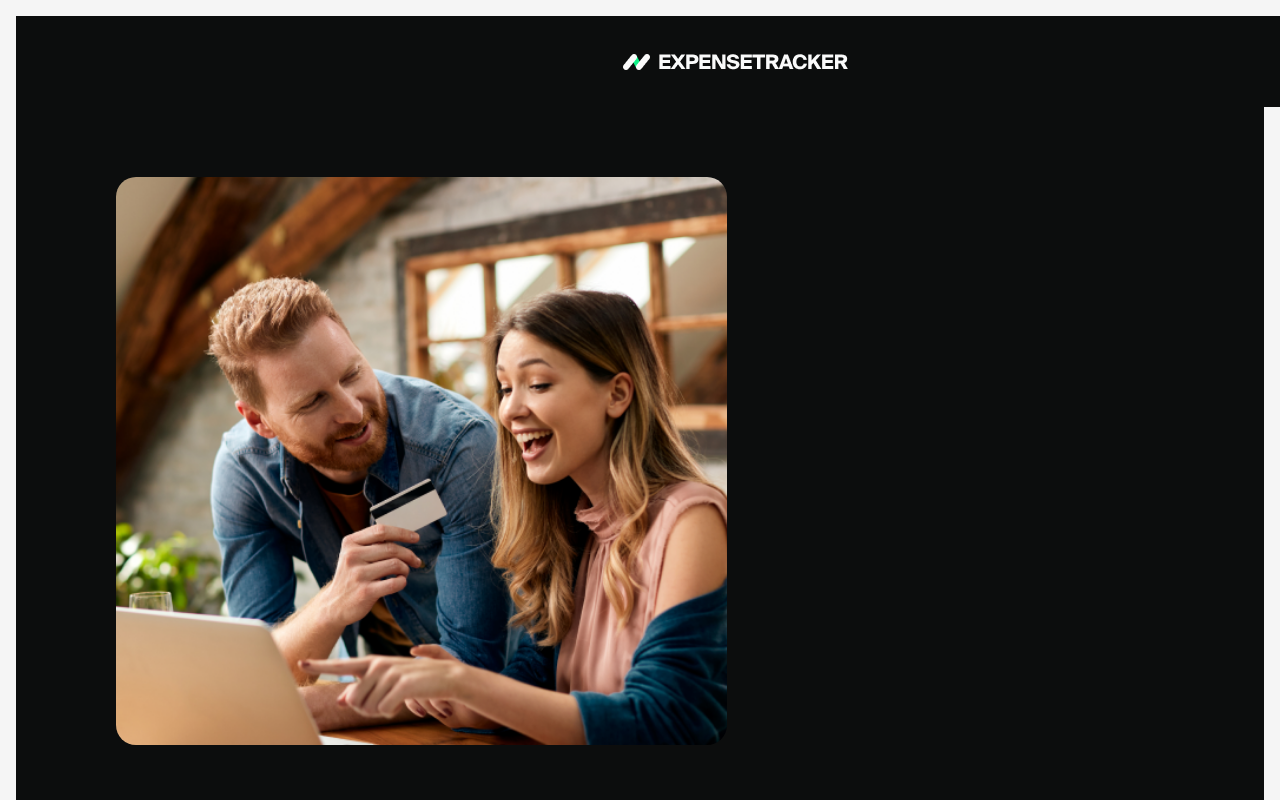
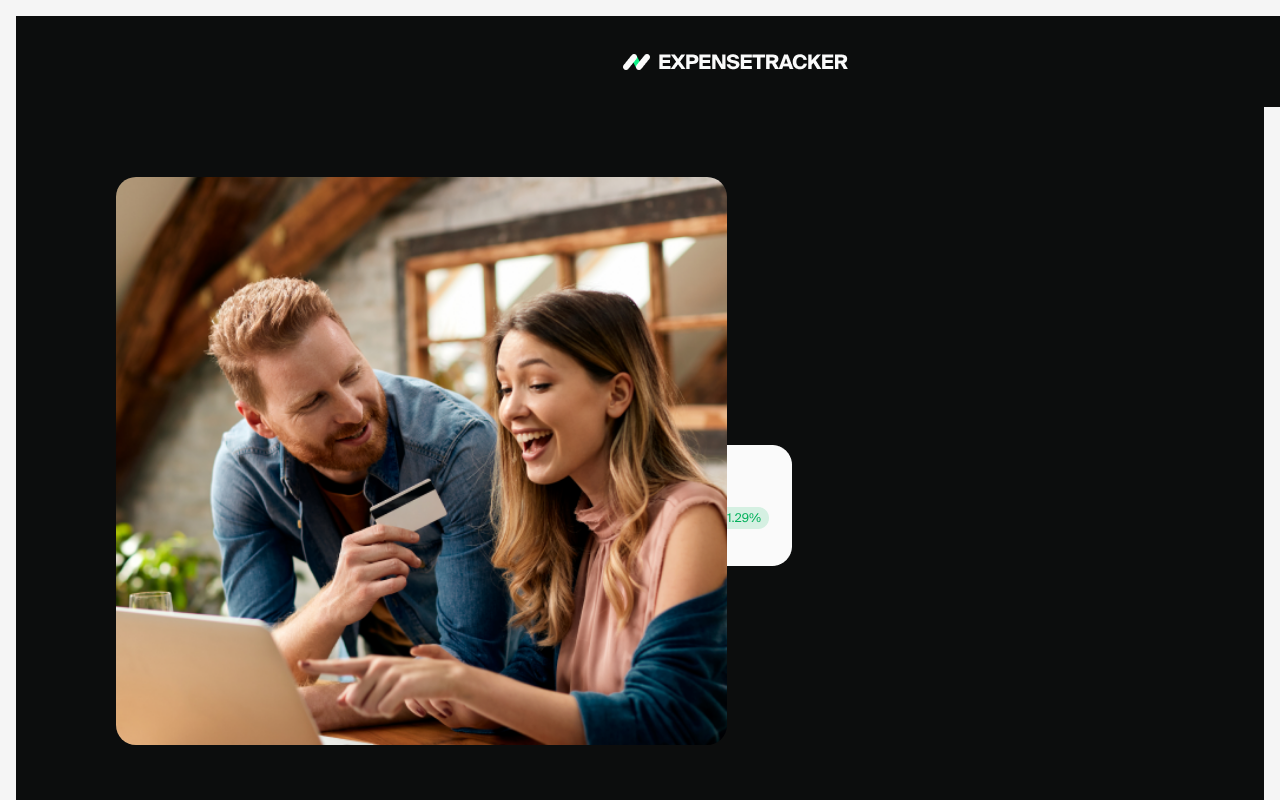
Before and after one commit to Reuelle/expense-tracker, a React (Create React App) app: page /expense-tracker/login in a window 1280 px wide. Shown: the top 800 px of the page. Built offline with nearby package versions, Linux system fonts and the light colour scheme.

Commit message:
Update Decoration.jsx

```diff
--- a/src/components/Decoration/Decoration.jsx
+++ b/src/components/Decoration/Decoration.jsx
@@ -1,7 +1,7 @@
-// src/components/DecorationComponent/DecorationComponent.jsx
 import React from 'react';
 import styles from './Decoration.module.css';
-import backgroundImg from './Rectangle1.png';
+import backgroundImg from './Rectangle1.png'; // Assuming this is the background image
+import balanceCardImg from './block.png'; // Your balance card image
 
 const DecorationComponent = () => (
   <div className={styles.container}>
@@ -9,6 +9,9 @@ const DecorationComponent = () => (
       className={styles.backgroundImage}
       style={{ backgroundImage: `url(${backgroundImg})` }}
     ></div>
+    <div className={styles.balanceCard}>
+      <img src={balanceCardImg} alt="Balance Card" className={styles.balanceCardImage} />
+    </div>
     <div className={styles.decorationTab}></div>
   </div>
 );
```
